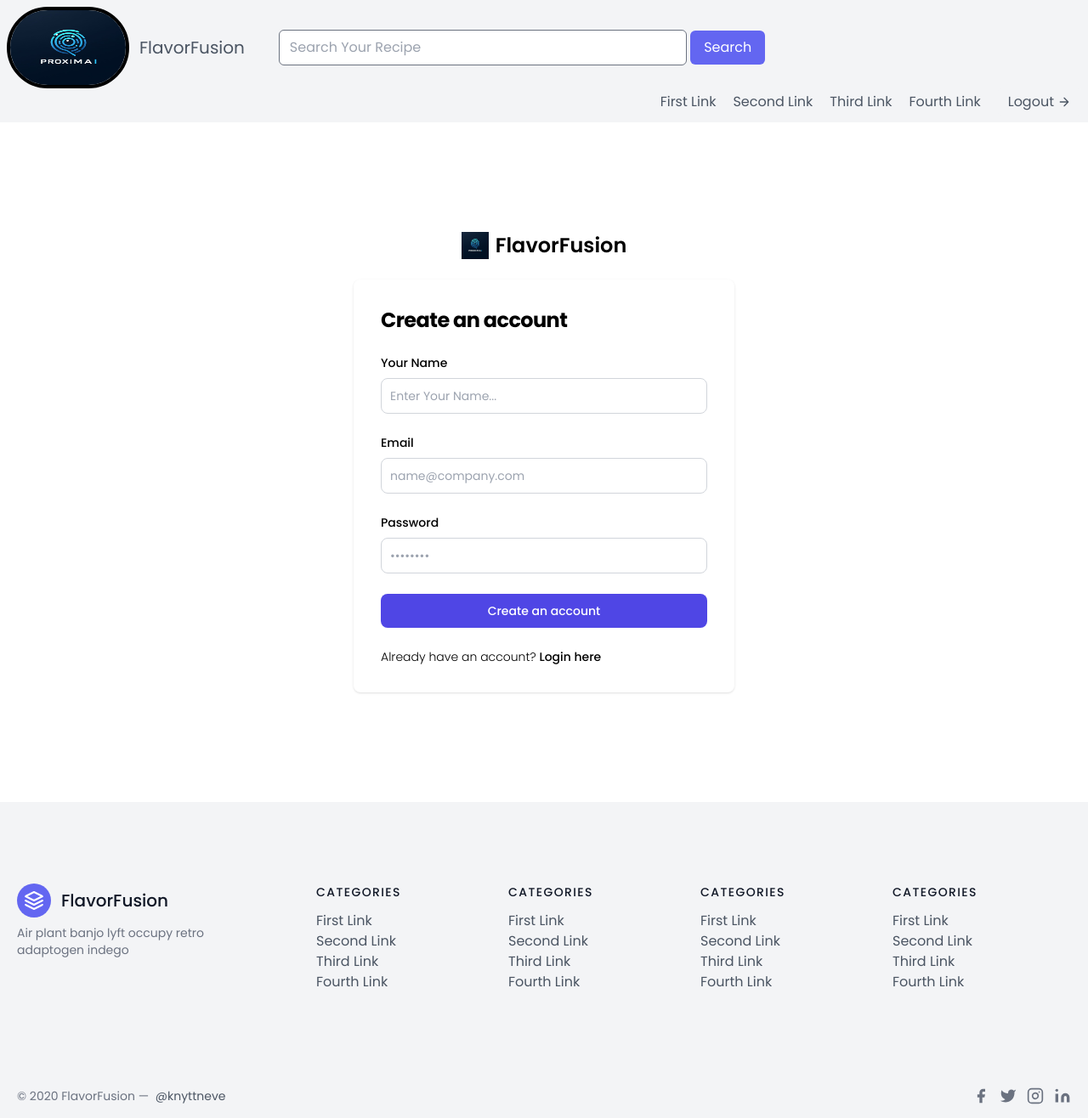
After one commit to Shriya-SB/Programming_Projects, a Flask app: page /signup in a window 1280 px wide. The commit adds this page. Shown: the whole page at 85% size. Run offline with Flask 3, Linux system fonts and the light colour scheme; some libraries are stand-ins or nearby versions.

Commit message:
Adding authenticaion in flavor fusion!

```diff
--- a/Flask_Projects/FlavorFusion/main.py
+++ b/Flask_Projects/FlavorFusion/main.py
@@ -1,9 +1,14 @@
-from flask import Flask, render_template, request
+from flask import Flask, render_template, request, session, flash, redirect
 import requests
 from urllib.parse import unquote
+from werkzeug.security import generate_password_hash, check_password_hash
+from flask_pymongo import PyMongo
 
 # Create the flask app
 app = Flask(__name__)
+app.config["MONGO_URI"] = "mongodb://localhost:27017/flavorfusion"
+mongo = PyMongo(app)
+app.secret_key = "NavneetIsAGreatDeveloper"
 
 # Replace with your Spoonacular API key
 API_KEY = 'de6dc34458474916a0a189944ddca40b'
@@ -11,27 +16,35 @@ API_KEY = 'de6dc34458474916a0a189944ddca40b'
 # Define the route for the "Home" button
 @app.route('/home', methods=['GET'])
 def home():
-    # Render the main page with empty recipe list and search query
-    return render_template('index.html', recipes=[], search_query='')
+    # Render the main page with empty recipe list and search query if user if authenticated
+    if 'useremail' in session:
+        return render_template('index.html', recipes=[], search_query='')
+    else:
+        flash('Please create an account!', 'error')
+        return redirect('/login')
 
 # Define the main route for the app
 @app.route('/', methods=['GET', 'POST'])
 def index():
-    if request.method == 'POST':
-        # If a form is submitted
-        query = request.form.get('search_query', '')
-        # Perform a search for recipes with the given query
-        recipes = search_recipes(query)
-        # Render the main page with the search results and the search query
-        return render_template('index.html', recipes=recipes, search_query=query)
+    if 'useremail' in session:
+        if request.method == 'POST':
+            # If a form is submitted
+            query = request.form.get('search_query', '')
+            # Perform a search for recipes with the given query
+            recipes = search_recipes(query)
+            # Render the main page with the search results and the search query
+            return render_template('index.html', recipes=recipes, search_query=query)
 
-    # If it's a GET request or no form submitted
-    search_query = request.args.get('search_query', '')
-    decoded_search_query = unquote(search_query)
-    # Perform a search for recipes with the decoded search query
-    recipes = search_recipes(decoded_search_query)
-    # Render the main page
-    return render_template('index.html', recipes=recipes, search_query=decoded_search_query)
+        # If it's a GET request or no form submitted
+        search_query = request.args.get('search_query', '')
+        decoded_search_query = unquote(search_query)
+        # Perform a search for recipes with the decoded search query
+        recipes = search_recipes(decoded_search_query)
+        # Render the main page
+        return render_template('index.html', recipes=recipes, search_query=decoded_search_query)
+    else:
+        flash('Please create an account!', 'error')
+        return redirect('/login')
 
 # Function to search for recipes based on the provided query
 def search_recipes(query):
@@ -59,21 +72,75 @@ def search_recipes(query):
 # Route to view a specific recipe with a given recipe ID
 @app.route('/recipe/<int:recipe_id>')
 def view_recipe(recipe_id):
-    # Get the search query from the URL query parameters
-    search_query = request.args.get('search_query', '')
-    # Build the URL to get information about the specific recipe ID from Spoonacular API
-    url = f'https://api.spoonacular.com/recipes/{recipe_id}/information'
-    params = {
-        'apiKey': API_KEY,
-    }
+    if 'useremail' in session:
+        # Get the search query from the URL query parameters
+        search_query = request.args.get('search_query', '')
+        # Build the URL to get information about the specific recipe ID from Spoonacular API
+        url = f'https://api.spoonacular.com/recipes/{recipe_id}/information'
+        params = {
+            'apiKey': API_KEY,
+        }
+        # Send a GET request to the Spoonacular API to get the recipe information
+        response = requests.get(url, params=params)
+        # If the API call is successful
+        if response.status_code == 200:
+            recipe = response.json()
+            return render_template('recipe.html', recipe=recipe, search_query=search_query)
+        return "Recipe not found", 404
+    else:
+        flash('Please create an account!', 'error')
+        return redirect('/login')
 
-    # Send a GET request to the Spoonacular API to get the recipe information
-    response = requests.get(url, params=params)
-    # If the API call is successful
-    if response.status_code == 200:
-        recipe = response.json()
-        return render_template('recipe.html', recipe=recipe, search_query=search_query)
-    return "Recipe not found", 404
+@app.route('/signup', methods=['GET', 'POST'])
+def signup():
+     if request.method == 'POST':
+        # Get form data
+        username = request.form['username']
+        useremail = request.form['useremail']
+        password = request.form['password']
+
+        # Check if useremail already exists
+        existing_user = mongo.db.users.find_one({'useremail': useremail})
+        if existing_user:
+            return "Useremail already exists. Please choose a different one."
+
+        # Hash the password
+        hashed_password = generate_password_hash(password)
+
+        # Store user information in the database
+        mongo.db.users.insert_one({'username': username, 'useremail': useremail, 'password': hashed_password})
+
+        # Set useremail in session
+        session['useremail'] = useremail
+        flash('User created successfully!', 'success')
+        return redirect('/login')
+
+     return render_template('signup.html')
+
+@app.route('/login', methods=['GET', 'POST'])
+def login():
+    if request.method == 'POST':
+        # Get form data
+        useremail = request.form['useremail']
+        password = request.form['password']
+
+        # Check if useremail exists
+        user = mongo.db.users.find_one({'useremail': useremail})
+        if user and check_password_hash(user['password'], password):
+            # Set useremail in session
+            session['useremail'] = useremail
+            flash('User logged-in successfully!', 'success')
+            return redirect('/')
+        else:
+            return "Invalid useremail or password"
+
+    return render_template('login.html')
+
+@app.route('/logout')
+def logout():
+    # Clear user session
+    session.pop('useremail', None)
+    return redirect('/login')
 
 # Run the app in debug mode if executed directly
 if __name__ == '__main__':
--- a/Flask_Projects/FlavorFusion/templates/base.html
+++ b/Flask_Projects/FlavorFusion/templates/base.html
@@ -25,7 +25,8 @@
                     <input type="text" name="search_query"
                         class="py-2 px-3 w-[30rem] focus:outline-none border border-gray-500 focus:border-2 focus:border-indigo-500 rounded-md "
                         placeholder="Search Your Recipe" />
-                        <button type="submit" value="Search" class="px-4 bg-indigo-500 rounded-md hover:bg-indigo-600 text-white py-2 ">Search</button>
+                    <button type="submit" value="Search"
+                        class="px-4 bg-indigo-500 rounded-md hover:bg-indigo-600 text-white py-2 ">Search</button>
                 </form>
             </div>
             <nav class="md:ml-auto flex flex-wrap items-center text-base justify-center">
@@ -34,13 +35,23 @@
                 <a class="mr-5 hover:text-gray-900">Third Link</a>
                 <a class="mr-5 hover:text-gray-900">Fourth Link</a>
             </nav>
-            <button
-                class="inline-flex items-center bg-gray-100 border-0 py-1 px-3 focus:outline-none hover:bg-gray-200 rounded text-base mt-4 md:mt-0">Button
+            {% if 'useremail' in session %}
+            <a href="/login"
+                class="inline-flex items-center bg-gray-100 border-0 py-1 px-3 focus:outline-none hover:bg-gray-200 rounded text-base mt-4 md:mt-0">Login
                 <svg fill="none" stroke="currentColor" stroke-linecap="round" stroke-linejoin="round" stroke-width="2"
                     class="w-4 h-4 ml-1" viewBox="0 0 24 24">
                     <path d="M5 12h14M12 5l7 7-7 7"></path>
                 </svg>
-            </button>
+            </a>
+            {% else %}
+            <a href="/logout"
+            class="inline-flex items-center bg-gray-100 border-0 py-1 px-3 focus:outline-none hover:bg-gray-200 rounded text-base mt-4 md:mt-0">Logout
+            <svg fill="none" stroke="currentColor" stroke-linecap="round" stroke-linejoin="round" stroke-width="2"
+                class="w-4 h-4 ml-1" viewBox="0 0 24 24">
+                <path d="M5 12h14M12 5l7 7-7 7"></path>
+            </svg>
+        </a>
+            {% endif %}
         </div>
     </header>
     {% block body %}
--- /dev/null
+++ b/Flask_Projects/FlavorFusion/templates/signup.html
@@ -0,0 +1,53 @@
+{% extends 'base.html' %}
+{% block title %}
+    Signup
+{% endblock %}
+{% block body %}
+<section class=" font-[poppins]">
+    <div class="flex flex-col items-center justify-center px-6 py-8 mx-auto md:h-screen lg:py-0">
+        <a href="#" class="flex items-center mb-6 text-2xl font-semibold">
+            <img class="w-8 h-8 mr-2" src="{{ url_for('static', filename='logo/logo.jpeg') }}" alt="logo">
+            FlavorFusion
+        </a>
+        <div class="w-full rounded-lg shadow dark:border md:mt-0 sm:max-w-md xl:p-0 dark:border-gray-700">
+            <div class="p-6 space-y-4 md:space-y-6 sm:p-8">
+                <h1 class="text-xl font-bold leading-tight tracking-tight md:text-2xl dark:">
+                    Create an account
+                </h1>
+                <form class="space-y-4 md:space-y-6" action="/signup" method="POST">
+                    <div>
+                        <label for="name" class="block mb-2 text-sm font-medium dark:">Your
+                            Name</label>
+                        <input type="text" name="username" id="name"
+                            class="border border-gray-300 sm:text-sm rounded-lg focus:ring-primary-600 focus:border-primary-600 block w-full p-2.5 dark:border-gray-600 dark:placeholder-gray-400 dark:focus:ring-blue-500 dark:focus:border-blue-500"
+                            placeholder="Enter Your Name..." required="">
+                    </div>
+                    <div>
+                        <label for="email"
+                            class="block mb-2 text-sm font-medium dark:">Email</label>
+                        <input type="email" name="useremail" id="email" placeholder="name@company.com"
+                            class="border border-gray-300 sm:text-sm rounded-lg focus:ring-primary-600 focus:border-primary-600 block w-full p-2.5 dark:border-gray-600 dark:placeholder-gray-400 dark: dark:focus:ring-blue-500 dark:focus:border-blue-500"
+                            required="">
+                    </div>
+                    <div>
+                        <label for="password"
+                            class="block mb-2 text-sm font-medium dark:">Password</label>
+                        <input type="password" name="password" id="password"
+                            placeholder="••••••••"
+                            class="border border-gray-300 sm:text-sm rounded-lg focus:ring-primary-600 focus:border-primary-600 block w-full p-2.5 dark:border-gray-600 dark:placeholder-gray-400 dark: dark:focus:ring-blue-500 dark:focus:border-blue-500"
+                            required="">
+                    </div>
+                    <button type="submit"
+                        class="w-full text-white bg-indigo-600 hover:bg-indigo-700 focus:ring-4 focus:outline-none focus:ring-primary-300 font-medium rounded-lg text-sm px-5 py-2.5 text-center dark:bg-primary-600 dark:hover:bg-primary-700 dark:focus:ring-primary-800">Create
+                        an account</button>
+                        <p class="text-sm font-light">
+                            Already have an account?
+                            <a href="{{ url_for('login') }}" class="font-medium text-primary-600 hover:underline dark:text-primary-500">Login here</a>
+                        </p>
+
+                </form>
+            </div>
+        </div>
+    </div>
+</section>
+{% endblock %}
```
Also changed, not shown: Flask_Projects/FlavorFusion/templates/login.html (added, +47 -0 lines), 2 other files.
